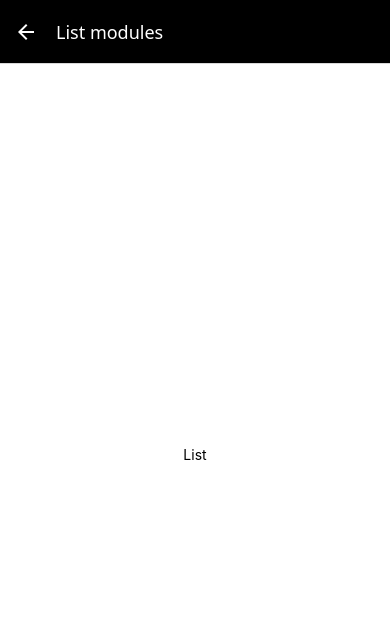
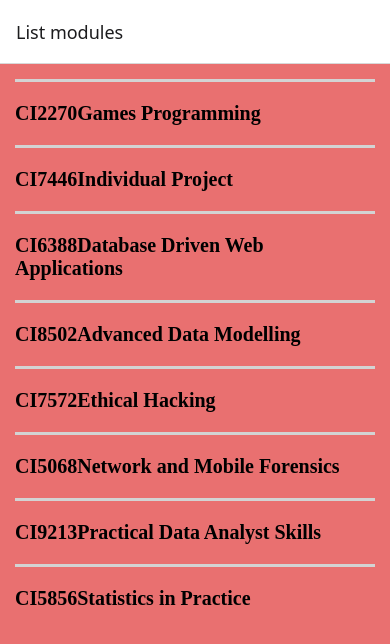
Before and after one commit to KingElmagli/crudler, a React Native app: screen /ModuleListScreen in a window 390 px wide. Shown: the top 644 px of the page. Built offline with nearby package versions, Linux system fonts and the light colour scheme.

Commit message:
3 activity done

```diff
--- a/App.js
+++ b/App.js
@@ -1,44 +1,21 @@
 import { NavigationContainer } from "@react-navigation/native";
 import { createNativeStackNavigator } from "@react-navigation/native-stack";
 import ModuleListScreen from "./src/components/screens/ModuleListScreen";
-import ModuleAddScreen from "./src/components/screens/ModuleAddScreen";
-import ModuleViewScreen from "./src/components/screens/ModuleViewScreen";
-import ModuleModifyScreen from "./src/components/screens/ModuleModifyScreen";
+
 const Stack = createNativeStackNavigator();
 
 export const App = () => {
-  //=> this is an arrow function so basically this is another syntax of writing a functions
+  // Initialisations
+  // State
+  // Handlers
+  // View
   return (
     <NavigationContainer>
-      <Stack.Navigator
-        initialRouteName="ModuleViewScreen"
-        screenOptions={{
-          headerStyle: { backgroundColor: "black" },
-          headerTintColor: "white",
-        }}
-      >
+      <Stack.Navigator initialRouteName="ModuleListScreen">
         <Stack.Screen
           name="ModuleListScreen"
           component={ModuleListScreen}
           options={{ title: "List modules" }}
-        />
-
-        <Stack.Screen
-          name="ModuleAddScreen"
-          component={ModuleAddScreen} // ✅ fixed here
-          options={{ title: "Add module" }}
-        />
-
-        <Stack.Screen
-          name="ModuleViewScreen"
-          component={ModuleViewScreen}
-          options={{ title: "View module" }}
-        />
-
-        <Stack.Screen
-          name="ModuleModifyScreen"
-          component={ModuleModifyScreen}
-          options={{ title: "Modify module" }}
         />
       </Stack.Navigator>
     </NavigationContainer>
--- a/src/components/layout/Screen.js
+++ b/src/components/layout/Screen.js
@@ -2,7 +2,13 @@
 import { StyleSheet, View } from "react-native";
 
 const Screen = ({ children }) => {
-  //=> this is an arrow function so basically this is another syntax of writing a functions
+  // Initialisations
+  // --------------------------
+  // State
+  // --------------------------
+  // Handlers
+  // --------------------------
+  // View
   return (
     <View style={styles.screen}>
       {children}
@@ -13,10 +19,9 @@
 
 const styles = StyleSheet.create({
   screen: {
+    padding: 15,
     flex: 1,
-    backgroundColor: "#fff",
-    alignItems: "center",
-    justifyContent: "center",
+    backgroundColor: "#e97070ff",
   },
 });
 
--- a/src/components/screens/ModuleListScreen.js
+++ b/src/components/screens/ModuleListScreen.js
@@ -1,15 +1,42 @@
-import { StyleSheet, Text, View } from "react-native";
+import { Pressable, StyleSheet, Text, ScrollView, View } from "react-native";
 import Screen from "../layout/Screen";
+import initialModules from "../../data/modules.js";
 
-export const ModuleListScreen = () => {
-  //=> this is an arrow function so basically this is another syntax of writing a functions
+const ModuleListScreen = () => {
+  const modules = initialModules;
+  const handleSelect = () => alert("Item selected");
+
   return (
-    <Screen style={styles.container}>
-      <Text>List</Text>
+    <Screen>
+      <ScrollView style={styles.container}>
+        {modules.map((module) => {
+          return (
+            <Pressable key={module.ModuleCode} onPress={handleSelect}>
+              <View style={styles.item}>
+                <Text style={styles.text}>
+                  {module.ModuleCode}
+                  {module.ModuleName}
+                </Text>
+              </View>
+            </Pressable>
+          );
+        })}
+      </ScrollView>
     </Screen>
   );
 };
-
-const styles = StyleSheet.create({});
+const styles = StyleSheet.create({
+  container: {},
+  item: {
+    paddingVertical: 20,
+    borderTopWidth: 3,
+    borderColor: "lightgray",
+  },
+  text: {
+    fontSize: 20,
+    fontFamily: "Times New Roman",
+    fontWeight: "bold",
+  },
+});
 
 export default ModuleListScreen;
--- /dev/null
+++ b/src/data/modules.js
@@ -0,0 +1,83 @@
+const modules = [
+  {
+    ModuleID: 106778,
+    ModuleName: "Games Programming",
+    ModuleCode: "CI2270",
+    ModuleLevel: 4,
+    ModuleLeaderID: 1,
+    ModuleLeaderName: "Graeme Jones",
+    ModuleImage:
+      "https://images.freeimages.com/images/small-previews/9b8/electronic-components-2-1242738.jpg",
+  },
+  {
+    ModuleID: 592225,
+    ModuleName: "Individual Project",
+    ModuleCode: "CI7446",
+    ModuleLevel: 7,
+    ModuleLeaderID: 2,
+    ModuleLeaderName: "Graeme Jones",
+    ModuleImage:
+      "https://images.freeimages.com/images/small-previews/411/light-of-technology-1510575.jpg",
+  },
+  {
+    ModuleID: 329011,
+    ModuleName: "Database Driven Web Applications",
+    ModuleCode: "CI6388",
+    ModuleLevel: 6,
+    ModuleLeaderID: 3,
+    ModuleLeaderName: "Graeme Jones",
+    ModuleImage:
+      "https://images.freeimages.com/images/small-previews/64b/vla-1-1315506.jpg",
+  },
+  {
+    ModuleID: 512346,
+    ModuleName: "Advanced Data Modelling",
+    ModuleCode: "CI8502",
+    ModuleLevel: 6,
+    ModuleLeaderID: 4,
+    ModuleLeaderName: "Graeme Jones",
+    ModuleImage:
+      "https://images.freeimages.com/images/small-previews/293/cable-4-1243085.jpg",
+  },
+  {
+    ModuleID: 692345,
+    ModuleName: "Ethical Hacking",
+    ModuleCode: "CI7572",
+    ModuleLevel: 7,
+    ModuleLeaderID: 5,
+    ModuleLeaderName: "Graeme Jones",
+    ModuleImage:
+      "https://images.freeimages.com/images/small-previews/fa1/cable-5-1243077.jpg",
+  },
+  {
+    ModuleID: 906072,
+    ModuleName: "Network and Mobile Forensics",
+    ModuleCode: "CI5068",
+    ModuleLevel: 7,
+    ModuleLeaderID: 6,
+    ModuleLeaderName: "Graeme Jones",
+    ModuleImage:
+      "https://images.freeimages.com/images/small-previews/930/towertv-3-1423238.jpg",
+  },
+  {
+    ModuleID: 394428,
+    ModuleName: "Practical Data Analyst Skills",
+    ModuleCode: "CI9213",
+    ModuleLevel: 5,
+    ModuleLeaderID: 7,
+    ModuleLeaderName: "Graeme Jones",
+    ModuleImage:
+      "https://images.freeimages.com/images/small-previews/cf5/cellphone-1313194.jpg",
+  },
+  {
+    ModuleID: 699951,
+    ModuleName: "Statistics in Practice",
+    ModuleCode: "CI5856",
+    ModuleLevel: 7,
+    ModuleLeaderID: 8,
+    ModuleLeaderName: "Graeme Jones",
+    ModuleImage:
+      "https://images.freeimages.com/images/small-previews/4e8/sala-de-parto-03-1432033.jpg",
+  },
+];
+export default modules;
```
